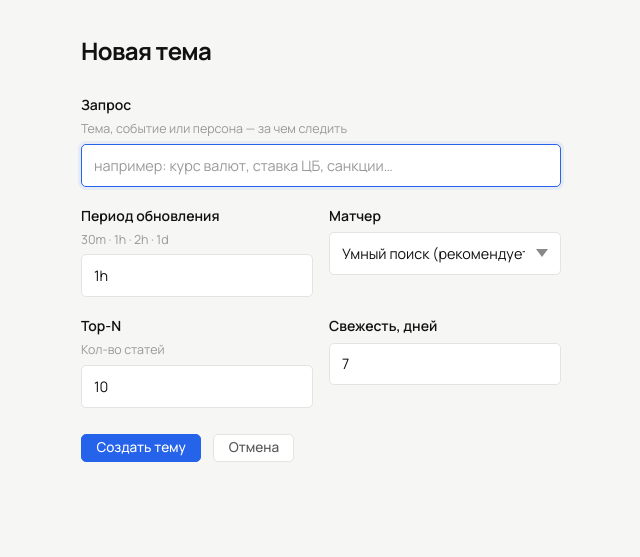
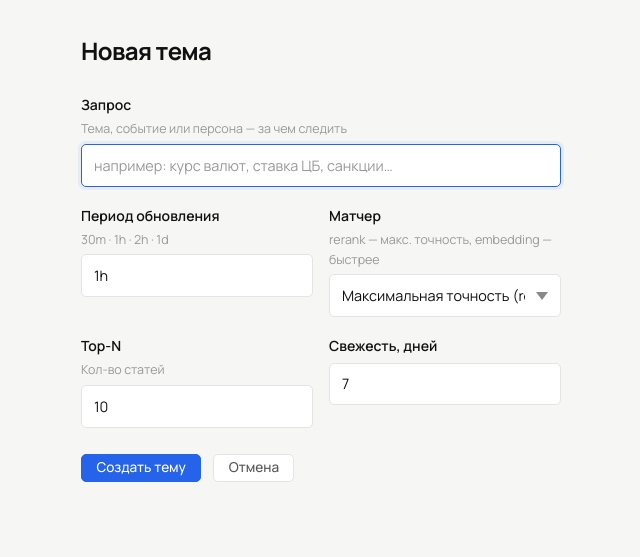
Before and after one commit to Maria2525007/newscore-ai, a FastAPI app: page /themes/new in a window 1280 px wide. Shown: the part 52-609 px from the top of the page, without its empty margins (93-733 px from the left). Run offline with FastAPI, Linux system fonts and the light colour scheme.

Commit message:
feat(web): rerank по умолчанию + adapt UI к ADR-24
После UI-редизайна напарницы:
- POST /themes default matcher: embedding → rerank (research-validated
  +17.4 п.п. R@5 на T²-RAGBench, RusBEIR +7.71 п.п. nDCG@10).
- new.html: select расширен до 4 опций (rerank/hybrid/embedding/bm25)
  с понятными названиями. На холодном старте rerank качает ~570 MB.
- theme.html badge: добавлены метки для hybrid/rerank ("Макс. точность",
  "Гибрид BM25 + смысл") к существующим embedding/bm25.

Тесты адаптированы под новый UI (themes-grid вместо table, .article-card
вместо ol.articles, .detail-title вместо h1, .badge-active/paused
вместо .status-*, .run-empty вместо «Ещё не запускалась» в h2-блоке):
- 6 e2e обновлено
- test_index_empty: «Нет тем» → «Тем пока нет»

```diff
--- a/backend/src/newscore/web/app.py
+++ b/backend/src/newscore/web/app.py
@@ -67,7 +67,11 @@ def create_app(service: ThemeService) -> FastAPI:
     def create_theme(
         query: str = Form(..., min_length=1, max_length=500),
         period: str = Form("1h"),
-        matcher: str = Form("embedding"),
+        # Default = rerank: hybrid (BM25+e5 RRF k=60) → bge-reranker-v2-m3
+        # cross-encoder. На T²-RAGBench (Akarsu 2026): +17.4 п.п. R@5
+        # vs hybrid alone, +39.7% MRR@3. RusBEIR (Kovalev 2025): +7.71 п.п.
+        # nDCG@10 vs BM25 alone. На холодном старте качает ~570 MB модели.
+        matcher: str = Form("rerank"),
         top_n: int = Form(10),
         days: int = Form(7),
     ) -> RedirectResponse:
--- a/backend/src/newscore/web/templates/new.html
+++ b/backend/src/newscore/web/templates/new.html
@@ -27,10 +27,15 @@
                value="1h" placeholder="1h">
       </div>
       <div class="form-group">
-        <label class="form-label" for="matcher">Матчер</label>
+        <label class="form-label" for="matcher">
+          Матчер
+          <span class="form-hint">rerank — макс. точность, embedding — быстрее</span>
+        </label>
         <select class="form-select" id="matcher" name="matcher">
-          <option value="embedding" selected>Умный поиск (рекомендуется)</option>
-          <option value="bm25">Поиск по словам</option>
+          <option value="rerank" selected>Максимальная точность (rerank)</option>
+          <option value="hybrid">Гибрид BM25 + смысл (hybrid)</option>
+          <option value="embedding">Быстрый умный поиск (embedding)</option>
+          <option value="bm25">Поиск по словам (bm25)</option>
         </select>
       </div>
     </div>
```
Also changed, not shown: backend/src/newscore/web/templates/theme.html (+7 -1 lines), backend/tests/e2e/test_theme_flow.py (+33 -26 lines), backend/tests/integration/test_web.py (+1 -1 lines).
